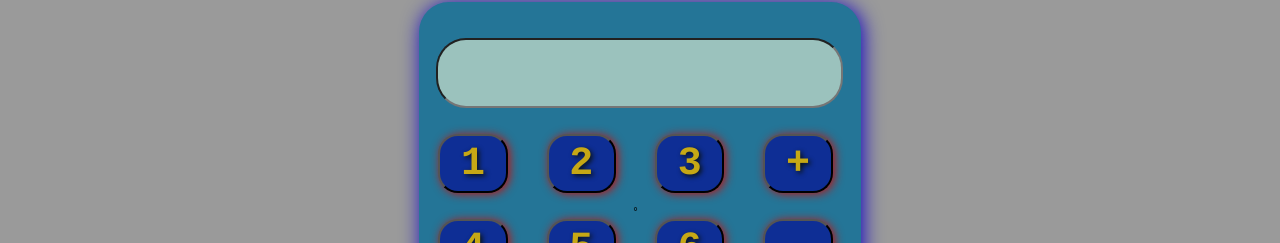
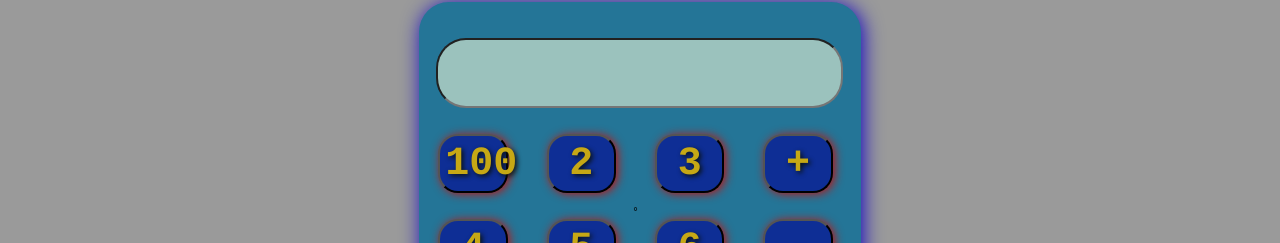
Before and after one commit to devil535/Web-Calculator, a plain HTML site: page index.html in a window 1280 px wide. Shown: the part 131-374 px from the top of the page. Drawn offline with Linux system fonts and the light colour scheme; a web font is replaced by a local one.

Commit message:
CHANGED NUMBER

```diff
--- a/index.html
+++ b/index.html
@@ -39,7 +39,7 @@
         <div class="switch1">
 
             <!-- <button id="btn_1" onclick="btn1()" onmousedown="setAttribute('style','color:var( --light_designcolor);');" onmouseup="normaleffect('btn_1')">1</button> -->
-            <button id="btn_1" onclick="btn1()" onmousedown="designeffect('btn_1')" onmouseup="normaleffect('btn_1')">1</button>
+            <button id="btn_1" onclick="btn1()" onmousedown="designeffect('btn_1')" onmouseup="normaleffect('btn_1')">100</button>
             <button id="btn_2" onclick="btn2()"  onmousedown="designeffect('btn_2')" onmouseup="normaleffect('btn_2')">2</button>
             <button id="btn_3" onclick="btn3()" onmousedown="designeffect('btn_3')" onmouseup="normaleffect('btn_3')">3</button>
             <button id="btn_plus" onclick="plus()" onmousedown="designeffect('btn_plus')" onmouseup="normaleffect('btn_plus')">+</button>
```
